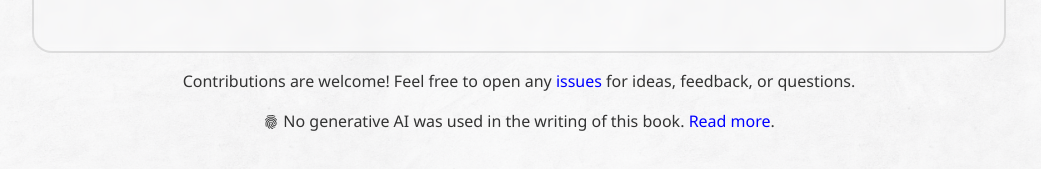
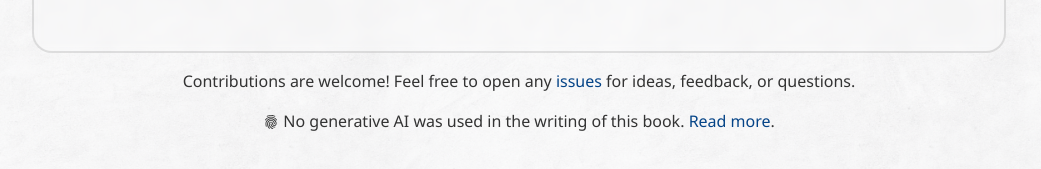
Before and after one commit to JampaUchoa/the-art-of-engineering-management, a Next.js app: page / in a window 1280 px wide. Shown: the part 1919-2088 px from the top of the page, without its empty margins (121-1162 px from the left). Built offline with nearby package versions, Linux system fonts and the light colour scheme.

Commit message:
fix anchor defaults

```diff
--- a/src/app/globals.scss
+++ b/src/app/globals.scss
@@ -63,7 +63,7 @@ body {
 }
 
 a {
-  color: blue;
+  color: var(--accent-color-darker);
   text-decoration: none; /* Remove underline */
 }
 
```
